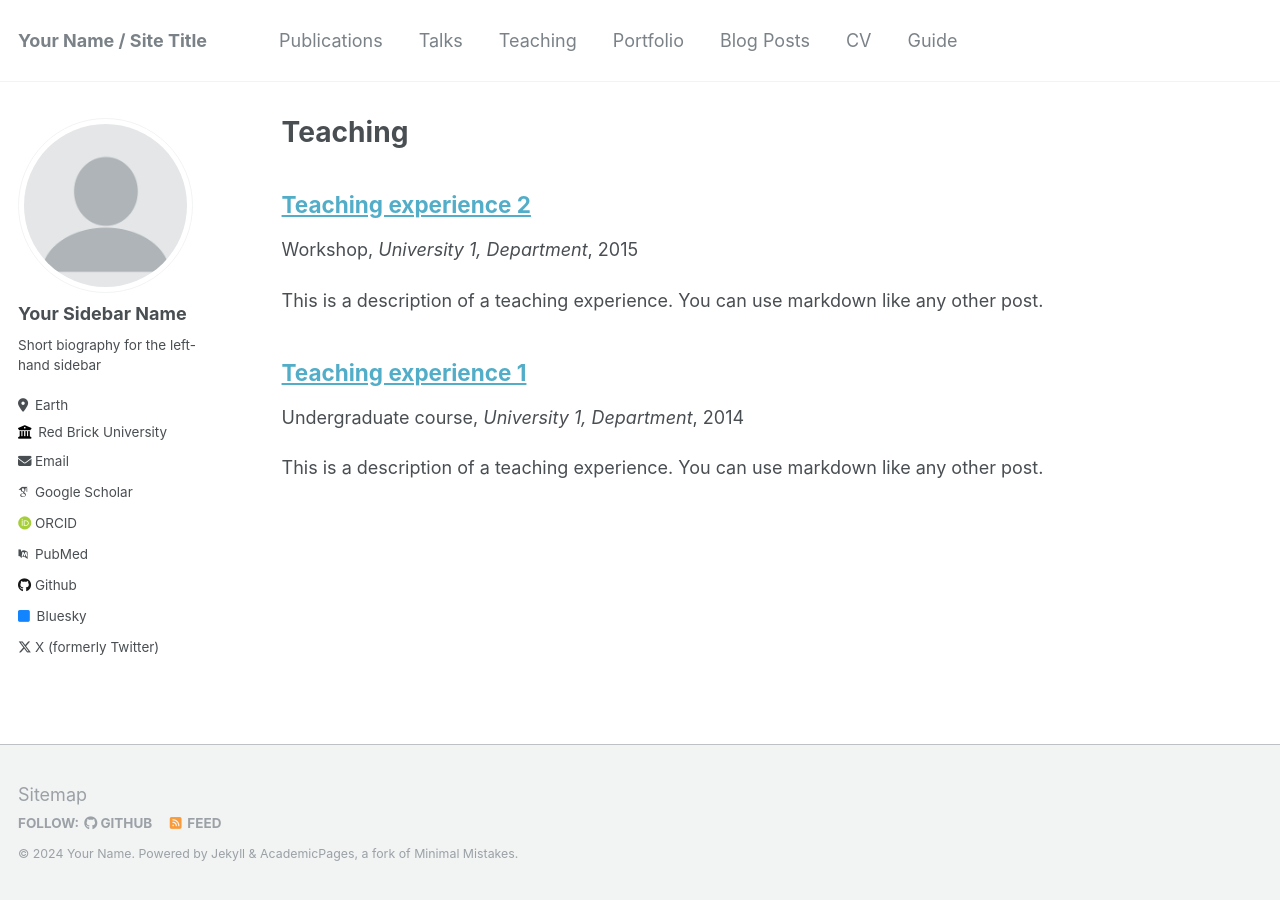
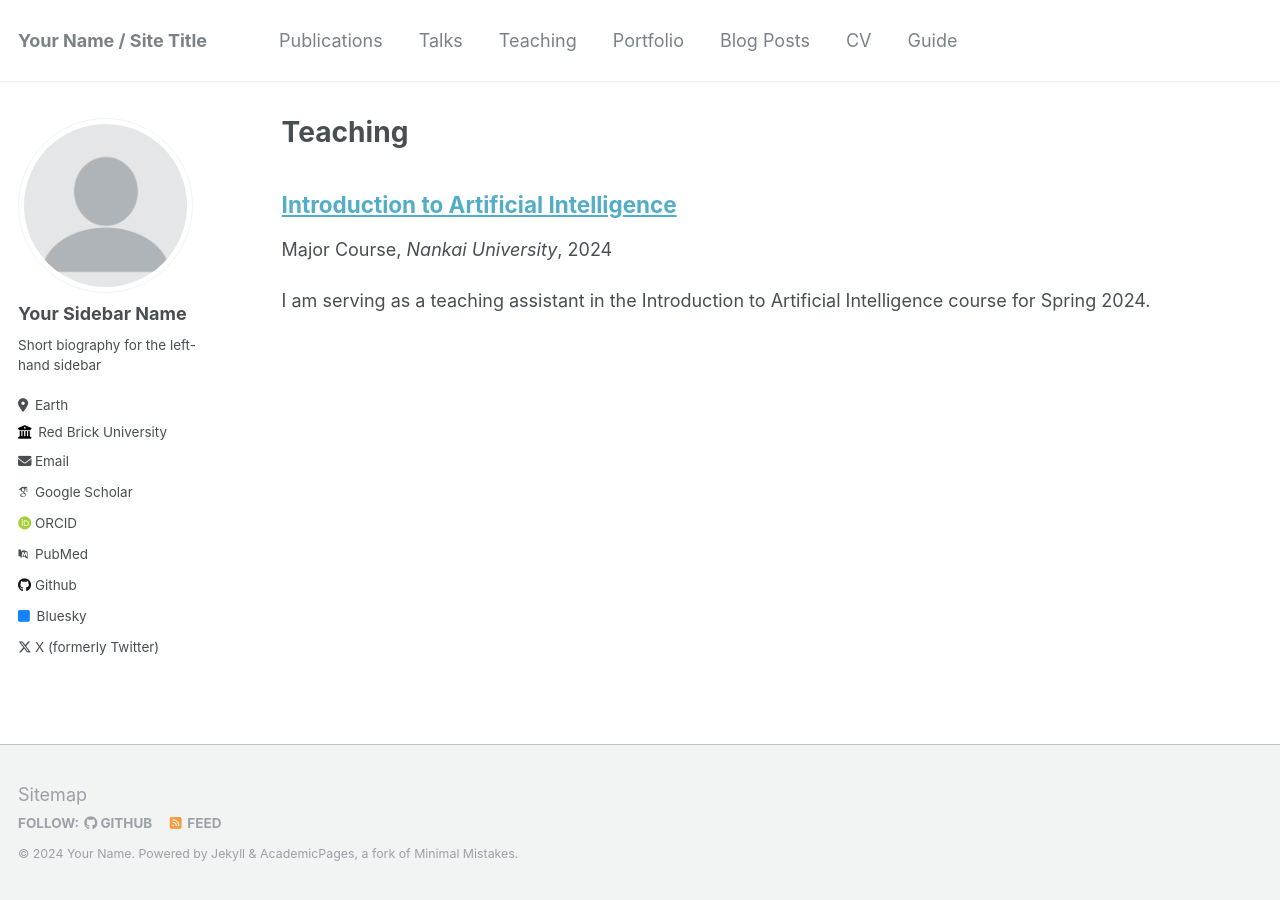
Before and after one commit to mingxuZhang2/mingxuZhang2.github.io, a Jekyll site: the page built from _pages/teaching.html, in a window 1280 px wide. Built offline with Jekyll 4.4.1, drawn with Linux system fonts in a browser that asks for light colours; some web fonts are replaced.

Commit message:
Firstly Commit

```diff
--- a/_data/authors.yml
+++ b/_data/authors.yml
@@ -1,9 +1,9 @@
 # Authors
 
 Name Name:
-  name        : "Name Name"
+  name        : "Mingxu Zhang"
   uri         : "http://name.com"
-  email       : "name@name.com"
+  email       : "mingxuzhang@mail.nankai.edu.cn"
   bio         : "This is the first name."
   avatar      : "bio-photo-2.jpg"
   twitter     : "name"
--- a/_teaching/2014-spring-teaching-1.md
+++ b/_teaching/2014-spring-teaching-1.md
@@ -1,20 +1,11 @@
 ---
-title: "Teaching experience 1"
-collection: teaching
-type: "Undergraduate course"
+title: "Introduction to Artificial Intelligence"
+collection: Teaching Assistant
+type: "Major Course"
 permalink: /teaching/2014-spring-teaching-1
-venue: "University 1, Department"
-date: 2014-01-01
-location: "City, Country"
+venue: "Nankai University"
+date: 2024.2-2024.6
+location: "Tianjin"
 ---
 
-This is a description of a teaching experience. You can use markdown like any other post.
-
-Heading 1
-======
-
-Heading 2
-======
-
-Heading 3
-======
+I am serving as a teaching assistant in the Introduction to Artificial Intelligence course for Spring 2024.
--- a/_teaching/2015-spring-teaching-2.md
+++ /dev/null
@@ -1,20 +0,0 @@
----
-title: "Teaching experience 2"
-collection: teaching
-type: "Workshop"
-permalink: /teaching/2015-spring-teaching-1
-venue: "University 1, Department"
-date: 2015-01-01
-location: "City, Country"
----
-
-This is a description of a teaching experience. You can use markdown like any other post.
-
-Heading 1
-======
-
-Heading 2
-======
-
-Heading 3
-======
```
